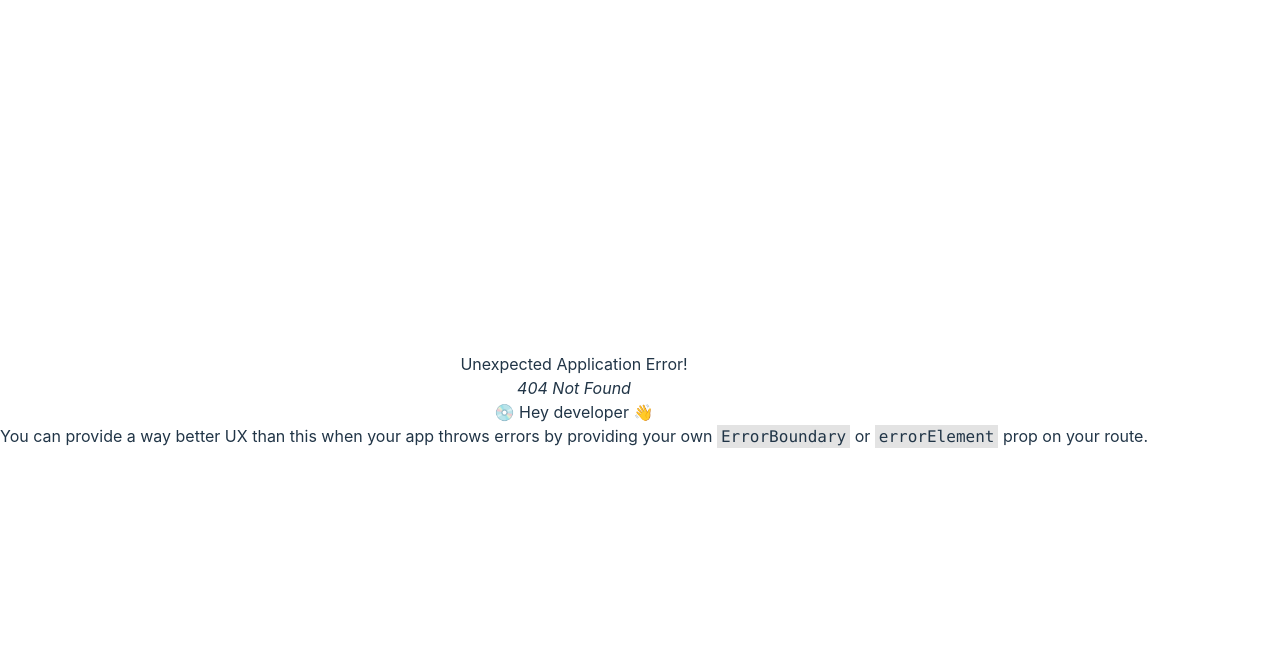
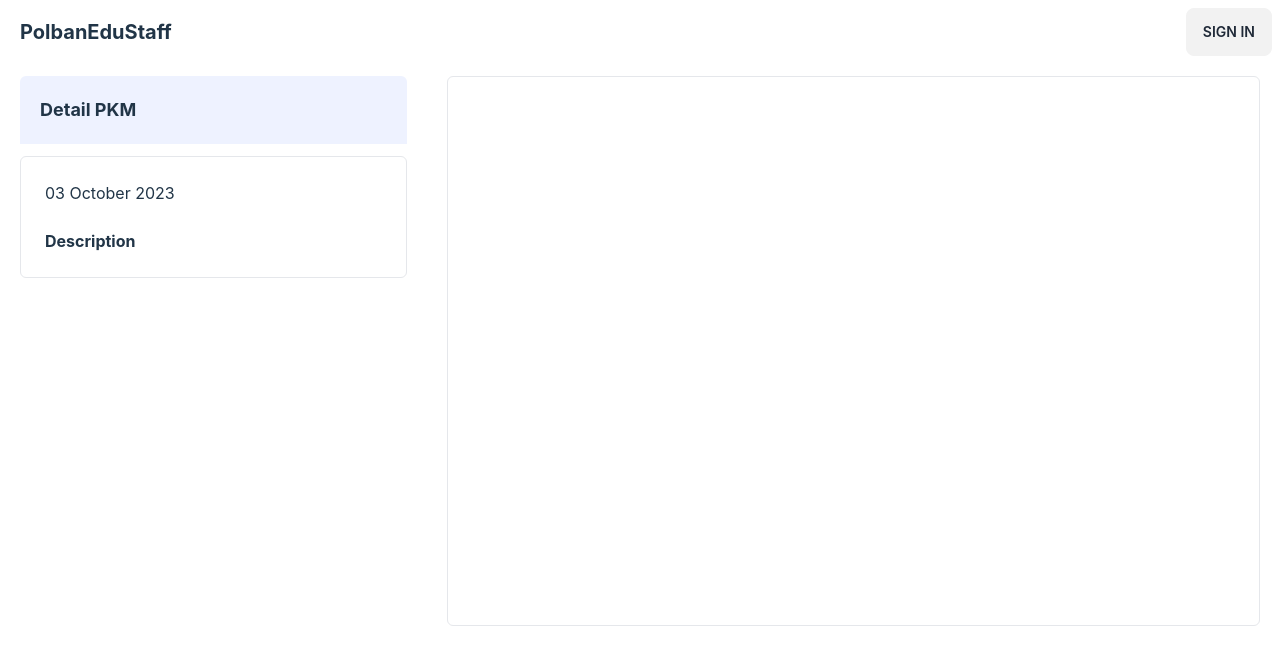
Before and after one commit to vikripermana21/webdev-s6, a React (Vite) app in the folder frontend/: page /dosen/pkm/1 in a window 1280 px wide. Before the commit this address had no page. Shown: the top 664 px of the page. Built offline with nearby package versions, Linux system fonts and the light colour scheme; no server answers.

Commit message:
update detail profile dosen

```diff
--- a/frontend/src/main.jsx
+++ b/frontend/src/main.jsx
@@ -20,6 +20,7 @@ import UpdatePKM from "./pages/Dashboard/Dosen/updatePKM.jsx";
 import UpdateResearch from "./pages/Dashboard/Dosen/updateResearch.jsx";
 import PDFReview from "./pages/Dashboard/Dosen/pdfReviewPKM.jsx";
 import PDFReviewResearch from "./pages/Dashboard/Dosen/pdfReviewResearch.jsx";
+import DetailDosenPKM from "./pages/Dosen/detailpkm.jsx";
 
 const router = createBrowserRouter([
   {
@@ -37,6 +38,10 @@ const router = createBrowserRouter([
   {
     path: "/dosen/:dosenId",
     element: <DetailDosen />,
+  },
+  {
+    path: "/dosen/pkm/:id",
+    element: <DetailDosenPKM />,
   },
   {
     path: "/dashboard/admin",
--- a/frontend/src/pages/Dosen/detail.jsx
+++ b/frontend/src/pages/Dosen/detail.jsx
@@ -1,9 +1,10 @@
 import React, { useEffect, useState } from "react";
-import { useParams } from "react-router-dom";
+import { useNavigate, useParams } from "react-router-dom";
 import Topbar from "../../components/topbar";
 
 const DetailDosen = () => {
   const { dosenId } = useParams();
+  const navigate = useNavigate();
 
   const [dosen, setDosen] = useState({});
   const [eduHis, setEduHis] = useState([]);
@@ -217,7 +218,10 @@ const DetailDosen = () => {
                           </div>
                           <button
                             className="justify-end items-end"
-                            onClick={() => openPKMDetailModal(item.id_pkm)}
+                            onClick={() => {
+                              localStorage.setItem("idDosen", item.id_dosen);
+                              navigate(`/dosen/pkm/${item.id_pkm}`);
+                            }}
                           >
                             See Detail
                           </button>
--- a/frontend/src/pages/Dosen/detailpkm.jsx
+++ b/frontend/src/pages/Dosen/detailpkm.jsx
@@ -0,0 +1,74 @@
+import React, { useEffect, useState } from "react";
+import { useParams } from "react-router-dom";
+import Topbar from "../../components/topbar";
+import moment from "moment";
+
+const DetailDosenPKM = () => {
+  const params = useParams();
+  console.log(params);
+  const dataDosen = JSON.parse(localStorage.getItem("idDosen"));
+  console.log(dataDosen);
+
+  const [pkm, setPKM] = useState([]);
+
+  useEffect(() => {
+    getListPKM();
+  }, []);
+
+  const getListPKM = () => {
+    fetch(`http://localhost:5000/pkm/${dataDosen}/${params.id}`, {
+      method: "get",
+      headers: {
+        Accept: "application/json",
+        "Content-Type": "application/json",
+      },
+    })
+      .then((response) => {
+        return response.json();
+      })
+      .then((data) => {
+        setPKM(data);
+        console.log(data);
+      })
+      .catch((err) => {
+        console.log(err);
+      });
+  };
+
+  return (
+    <div>
+      <Topbar />
+      <div className="mt-14 w-screen h-screen flex">
+        <div className="w-2/6 flex flex-col gap-3 items-center p-5">
+          <h4 className="flex w-full text-lg font-bold p-5 rounded-none rounded-t-md bg-indigo-50">
+            Detail PKM
+          </h4>
+          <div className="w-full rounded-md items-start p-6 border h-max ">
+            <p className="text-xl font-bold text-left">{pkm.pkm_title}</p>
+            <p className="text-base text-left">
+              {moment(pkm.pkm_year).format("DD MMMM YYYY")}
+            </p>
+            <br />
+            <p className="text-base font-bold text-left">Description</p>
+            <p className="text-base text-left">{pkm.description}</p>
+          </div>
+        </div>
+
+        <div className="w-4/6 flex flex-col gap-3 items-start p-5">
+          <div className="w-full rounded-md flex items-start p-6 border h-max ">
+            <div className="w-full" key={pkm.id_pkm}>
+              <iframe
+                src={pkm.pdf_pkm}
+                title="PDF Preview"
+                width="100%"
+                height="500px"
+              />
+            </div>
+          </div>
+        </div>
+      </div>
+    </div>
+  );
+};
+
+export default DetailDosenPKM;
```
